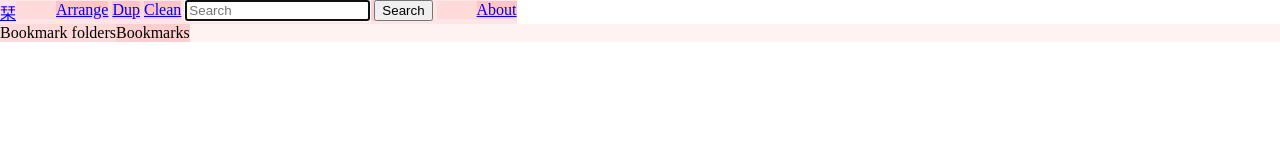
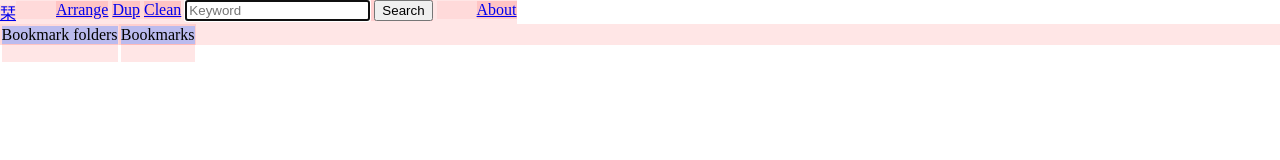
Before and after one commit to theme/shiori, a browser extension: page src/jade/arranger.jade in a window 1280 px wide. Drawn offline with nearby package versions, Linux system fonts and the light colour scheme; files that its build step writes are made by us from their sources.

Commit message:
simplify jade

```diff
--- a/src/jade/arranger.jade
+++ b/src/jade/arranger.jade
@@ -4,49 +4,48 @@ html(lang="en")
         //meta(name="viewport", content="width=device-width, initial-scale=1")
         link(href="css/arranger.css", rel="stylesheet")
     body
-        div#topmenu-container.container.navbar
+        div.navbar
             div.navbar-header
                 a(class="navbar-brand", href="#") 栞
 
-            div(class="navbar-collapse collapse")
+            div.navbar-nav
                 ul.nav.navbar-nav
                     li: a(href="#arrange") Arrange
                     li: a(href="#dup") Dup
                     li.dropdown
                         a(href="#",class="dropdown-toggle",data-toggle="dropdown") Clean
-                            b.caret
                         ul.dropdown-menu
                             li: a(href="#clean_temp") clean temp
                             li: a(href="#clean_recycle") clean recycle
-                form(id="search-form",class="navbar-form navbar-left",role="search")
+                form#search-form.navbar-form
                     div.form-group
-                        input(id="search-text",type="text", class="form-control", placeholder="Search" autofocus)
-                        button(id="search-button",type="button", class="btn btn-default") Search
-                ul(class="nav navbar-nav navbar-right")
+                        input#search-text.form-control(type="text",placeholder="Keyword", autofocus)
+                        button#search-button Search
+                ul.nav.navbar-nav
                     li.dropdown
                         a(href="#",class="dropdown-toggle",data-toggle="dropdown") About
-                            b.caret
                         ul.dropdown-menu
                             li: a(href="http://getbootstrap.com/" target="_blank") bootstrap
                             li: a(href="http://developer.chrome.com/extensions/devguide.html",target="_blank") chrome extension
 
         // Bookmarks trees
-        div#panels-container.container.row
-            div(id="panel-bm-tree",class="panel panel-primary ")
-                div.panel-heading.container Bookmark folders
-                div.panel-body
-                    div.bm-tree.column#bookmarks-tree
+        div#main
+            div#panels.flex-row
+                div#panel-bm-tree.panel
+                    div.panel-heading Bookmark folders
+                    div.panel-body.container
+                        div.bm-tree#bookmarks-tree
 
-            div#list-container.container.column
-                div(id="panel-bm-list",class="panel panel-default ")
-                    div.panel-heading Bookmarks
-                    div.panel-body
-                        div.bm-list.row#bookmarks-list
+                div#lists.flex-column
+                    div#panel-bm-list.panel
+                        div.panel-heading Bookmarks
+                        div.panel-body.container
+                            div.bm-list#bookmarks-list
 
-                div(id="panel-search-results",class="panel panel-default hidden")
-                    div.panel-heading Search result
-                    div.panel-body
-                        div.bm-list#search-results
+                    div#panel-search-results.panel.hidden
+                        div.panel-heading Search result
+                        div.panel-body.container
+                            div.bm-list#search-results
 
         script(src="js/util.js")
         script(src="js/arranger.js")
--- a/src/less/arranger.less
+++ b/src/less/arranger.less
@@ -1,6 +1,4 @@
 @dbg-color:rgba(255,0,0, .05);
-@navbar-height: 1em;
-@border-color: #00f;
 @dropdown-background-color: #ffe;
 
 /* debug */
@@ -18,15 +16,19 @@ body {
 .container {
     margin: 0;
     padding: 0;
+    >div {
+        height: 100%;
+        overflow: auto;
+    }
 }
 
-.row {
+.flex-row {
     display: flex;
     flex-direction: row;
     flex-wrap: nowrap;
 }
 
-.column {
+.flex-column {
     display: flex;
     flex-direction: column;
     flex-wrap: nowrap;
@@ -34,8 +36,6 @@ body {
 
 .navbar {
     display: inline-flex;
-    flex-direction: row;
-    flex-wrap: nowrap;
     div, ul, form, ul li {
         display: inline-block;
         margin: 0;
@@ -57,20 +57,21 @@ body {
     }
 }
 
-#panels-container {
-    .hidden {
-        display: none;
+.panel{
+    padding: .1em;
+    vertical-align: top;
+    .panel-heading {
+        background-color: #bbe;
     }
-    >.panel, >.container{
-        vertical-align: top;
-        max-height: 90%;//TODO
-        overflow: scroll;
-        .panel-body{
-            min-width: 5px;
-            //overflow: visible;
-        }
+    .panel-body{
+        min-width: 5px;
     }
 }
+
+.panel.hidden {
+    display: none;
+}
+
 .bm-tree, .bm-list {
     ul {
         padding-left: 1em;
```
